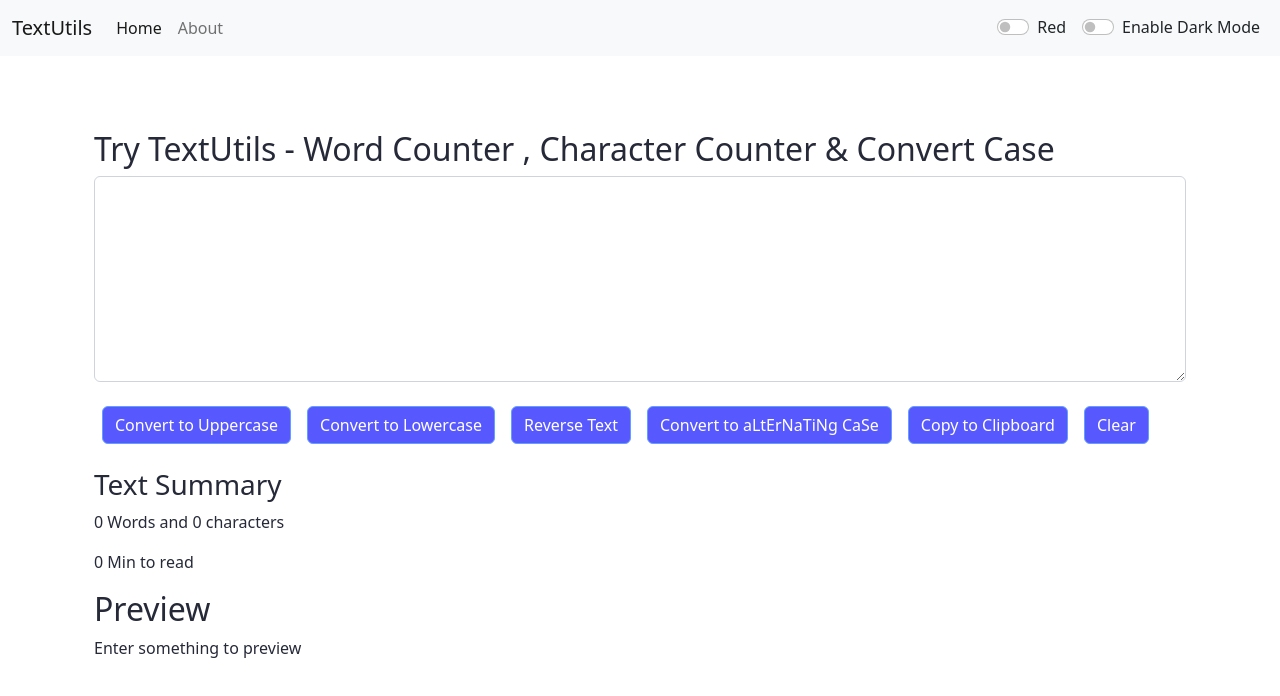
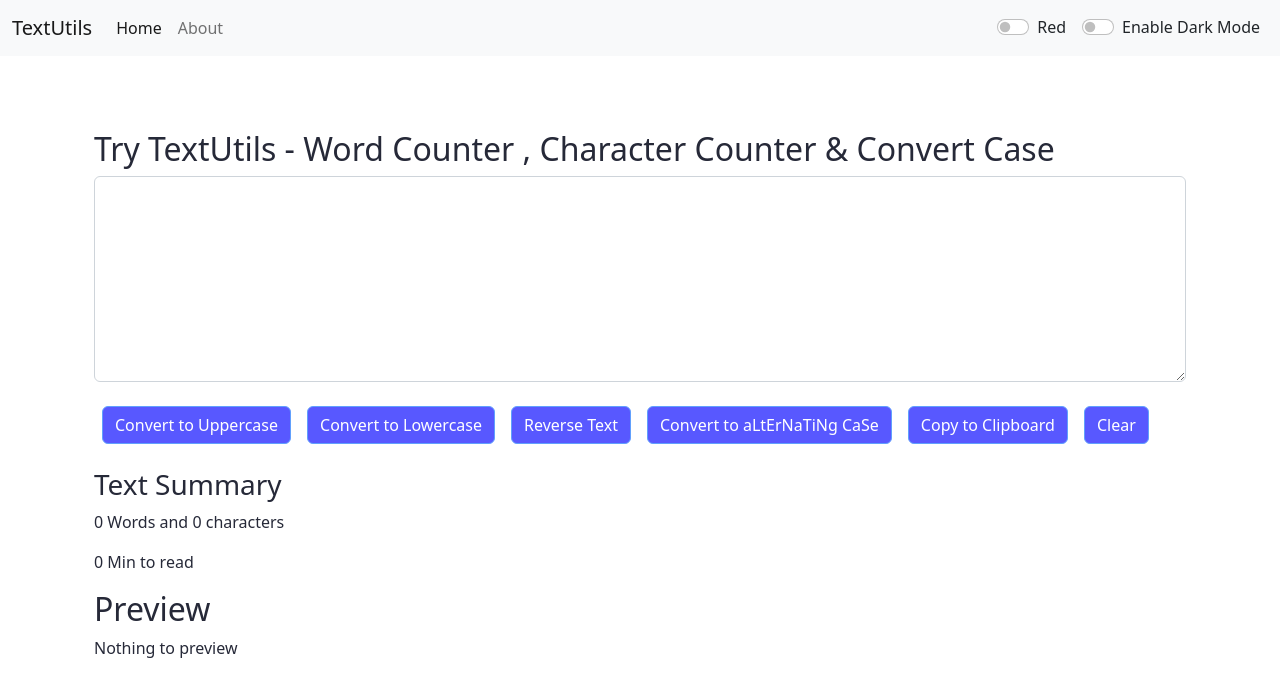
Before and after one commit to Ahadkhan-12/react-convertcase, a React (Create React App) app: page / in a window 1280 px wide. Shown: the top 696 px of the page. Built offline with nearby package versions, Linux system fonts and the light colour scheme.

Commit message:
Final Changes

```diff
--- a/src/App.js
+++ b/src/App.js
@@ -25,7 +25,6 @@ function App() {
       setMode("dark");
       document.body.style.backgroundColor = "#262938";
       showAlert("Dark Mode is Enabled", "success");
-      // document.title = "TextUtils-Dark";
     } else {
       setMode("light");
       document.body.style.backgroundColor = "white";
--- a/src/components/About.js
+++ b/src/components/About.js
@@ -1,4 +1,4 @@
-// import React, { useState } from "react";
+import React from "react";
 
 export default function About(props) {
   let mode = {
--- a/src/components/Textform.js
+++ b/src/components/Textform.js
@@ -136,7 +136,7 @@ export default function Textform(props) {
         </p>
         <p>{0.008 * text.split(" ").filter(String).length} Min to read</p>
         <h2>Preview</h2>
-        <p>{text.length > 0 ? text : "Enter something to preview"}</p>
+        <p>{text.length > 0 ? text : "Nothing to preview"}</p>
       </div>
     </>
   );
```
Also changed, not shown: src/components/Navbar.js (+0 -12 lines).
